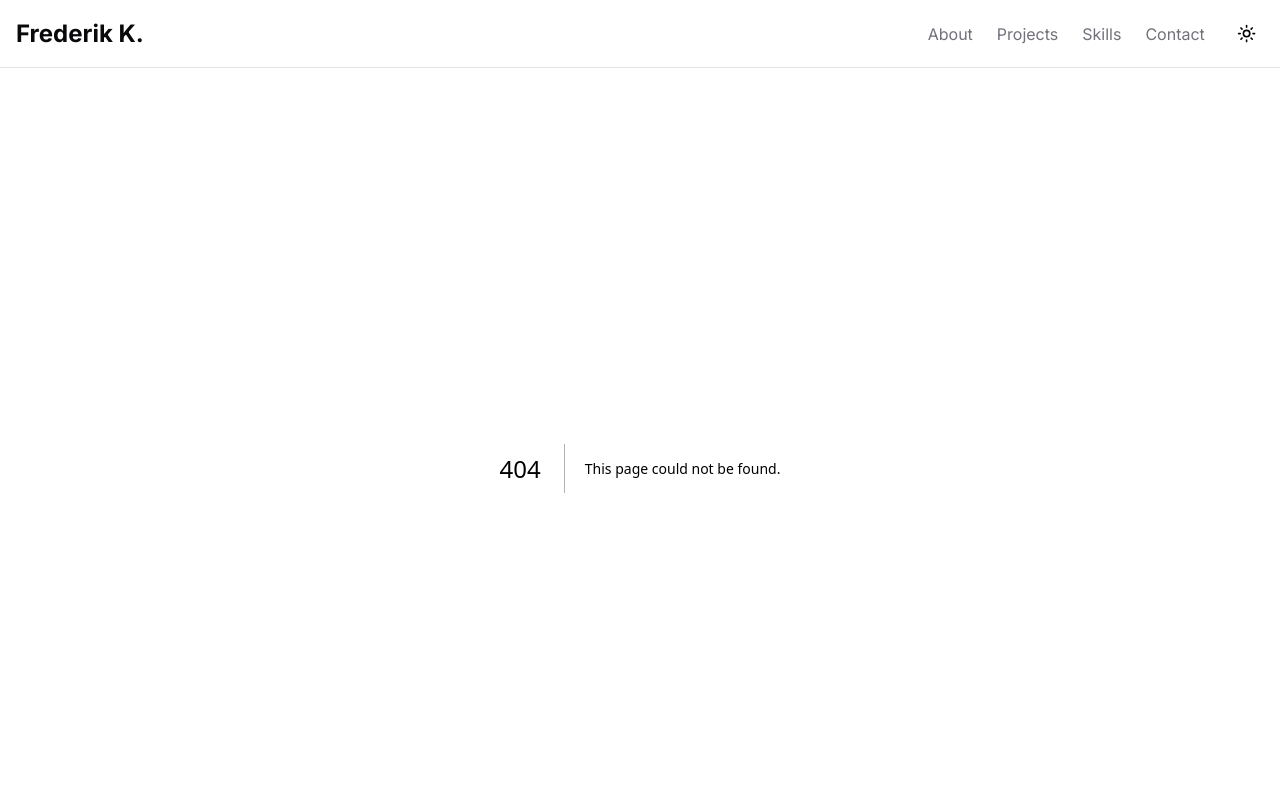
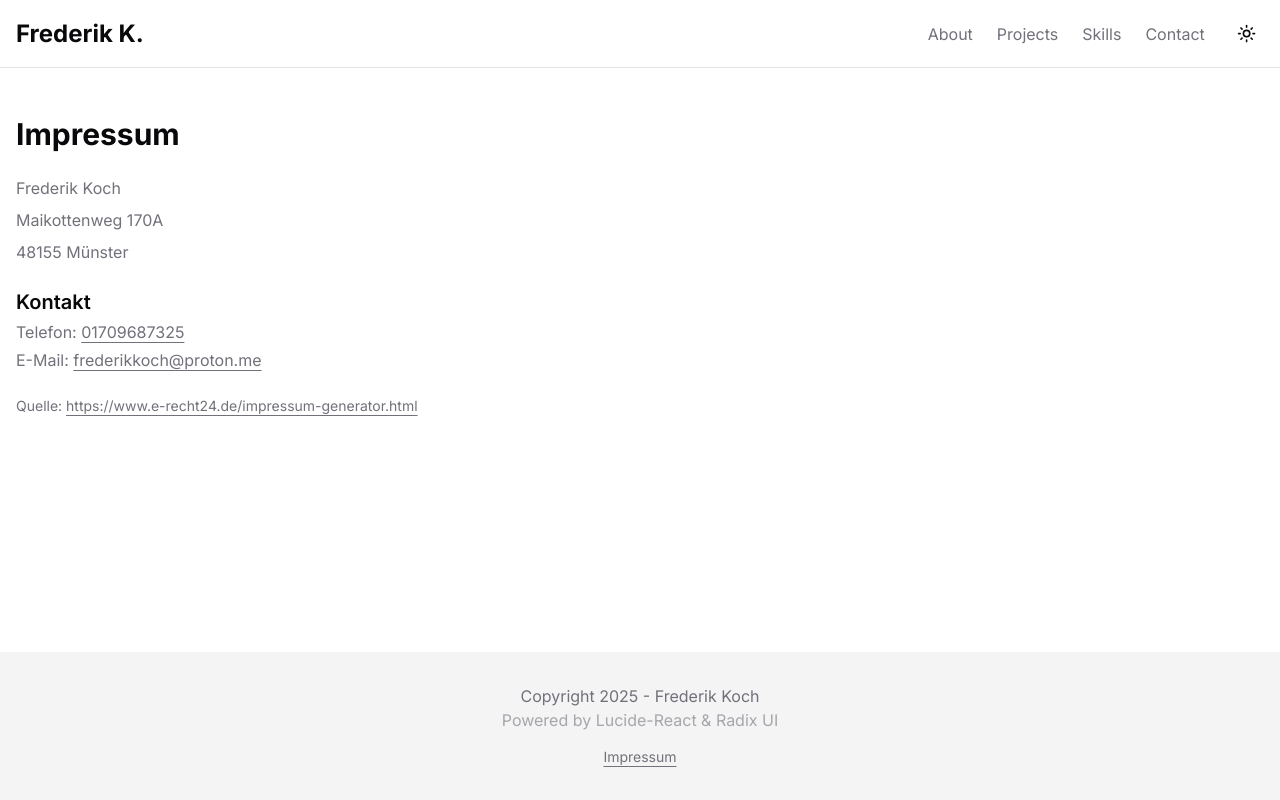
Before and after one commit to Fr3d33/frederikkoch.de, a Next.js app: page /impressum in a window 1280 px wide. Before the commit this address had no page. Shown: the top 800 px of the page. Built offline with nearby package versions, Linux system fonts and the light colour scheme.

Commit message:
add Impressum page and update Footer with link

```diff
--- /dev/null
+++ b/app/impressum/page.tsx
@@ -0,0 +1,54 @@
+import type { Metadata } from "next"
+
+export const metadata: Metadata = {
+  title: "Impressum | Frederik Koch",
+  description: "Impressum von Frederik Koch.",
+}
+
+export default function ImpressumPage() {
+  return (
+    <section className="container mx-auto px-4 py-12 space-y-6">
+      <h1 className="text-3xl font-bold text-foreground">Impressum</h1>
+
+      <div className="space-y-2 text-muted-foreground">
+        <p>Frederik Koch</p>
+        <p>Maikottenweg 170A</p>
+        <p>48155 Münster</p>
+      </div>
+
+      <div className="space-y-1 text-muted-foreground">
+        <h2 className="text-xl font-semibold text-foreground">Kontakt</h2>
+        <p>
+          Telefon: {" "}
+          <a
+            className="underline underline-offset-4 hover:text-foreground"
+            href="tel:+491709687325"
+          >
+            01709687325
+          </a>
+        </p>
+        <p>
+          E-Mail: {" "}
+          <a
+            className="underline underline-offset-4 hover:text-foreground"
+            href="mailto:frederikkoch@proton.me"
+          >
+            frederikkoch@proton.me
+          </a>
+        </p>
+      </div>
+
+      <p className="text-sm text-muted-foreground">
+        Quelle: {" "}
+        <a
+          className="underline underline-offset-4 hover:text-foreground"
+          href="https://www.e-recht24.de/impressum-generator.html"
+          target="_blank"
+          rel="noopener noreferrer"
+        >
+          https://www.e-recht24.de/impressum-generator.html
+        </a>
+      </p>
+    </section>
+  )
+}
--- a/components/Footer.tsx
+++ b/components/Footer.tsx
@@ -1,9 +1,18 @@
+import Link from "next/link"
 const Footer = () => {
   return (
     <footer className="bg-muted py-8">
       <div className="container mx-auto px-4 text-center">
         <p className="text-muted-foreground">Copyright 2025 - Frederik Koch</p>
         <p className="text-muted-foreground/60">Powered by Lucide-React & Radix UI</p>
+        <div className="mt-3">
+          <Link
+            href="/impressum"
+            className="text-sm text-muted-foreground underline underline-offset-4 hover:text-foreground"
+          >
+            Impressum
+          </Link>
+        </div>
       </div>
     </footer>
   )
```
